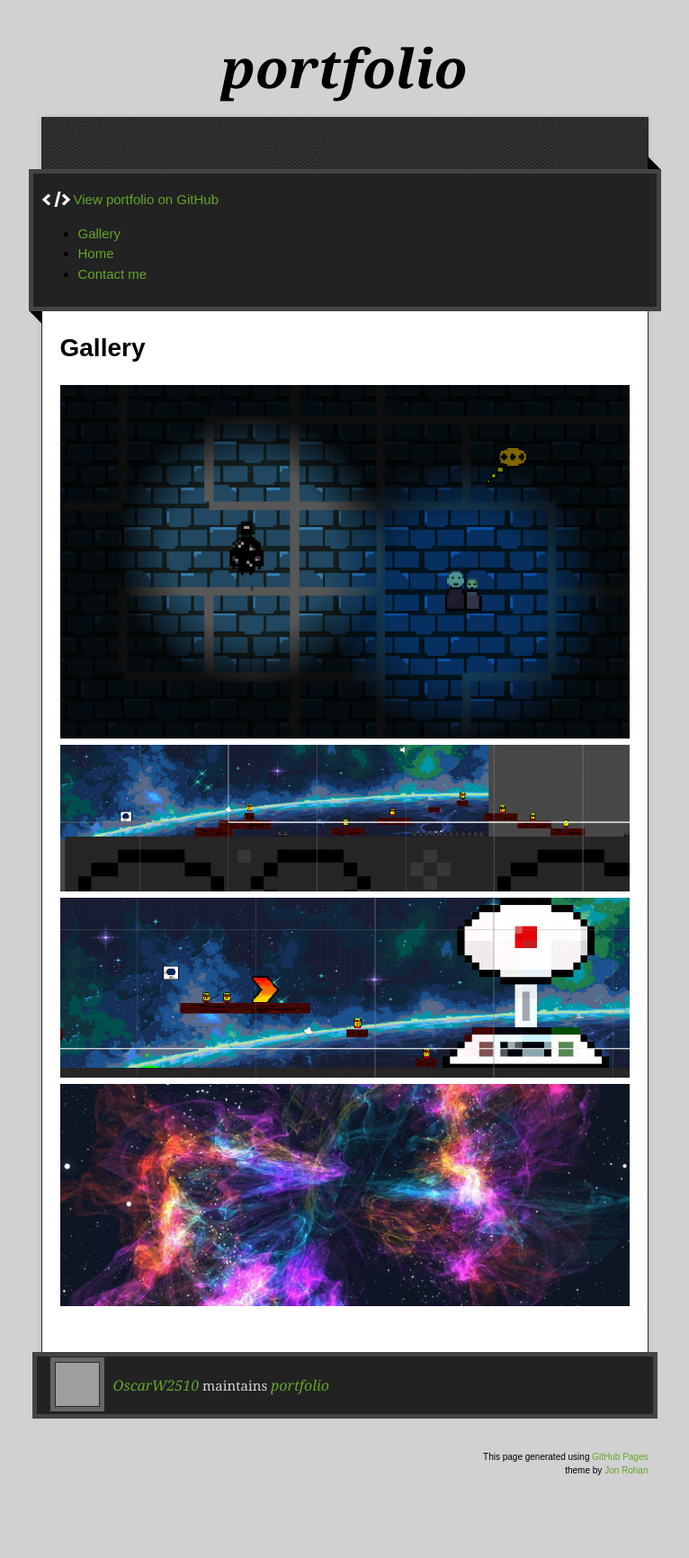
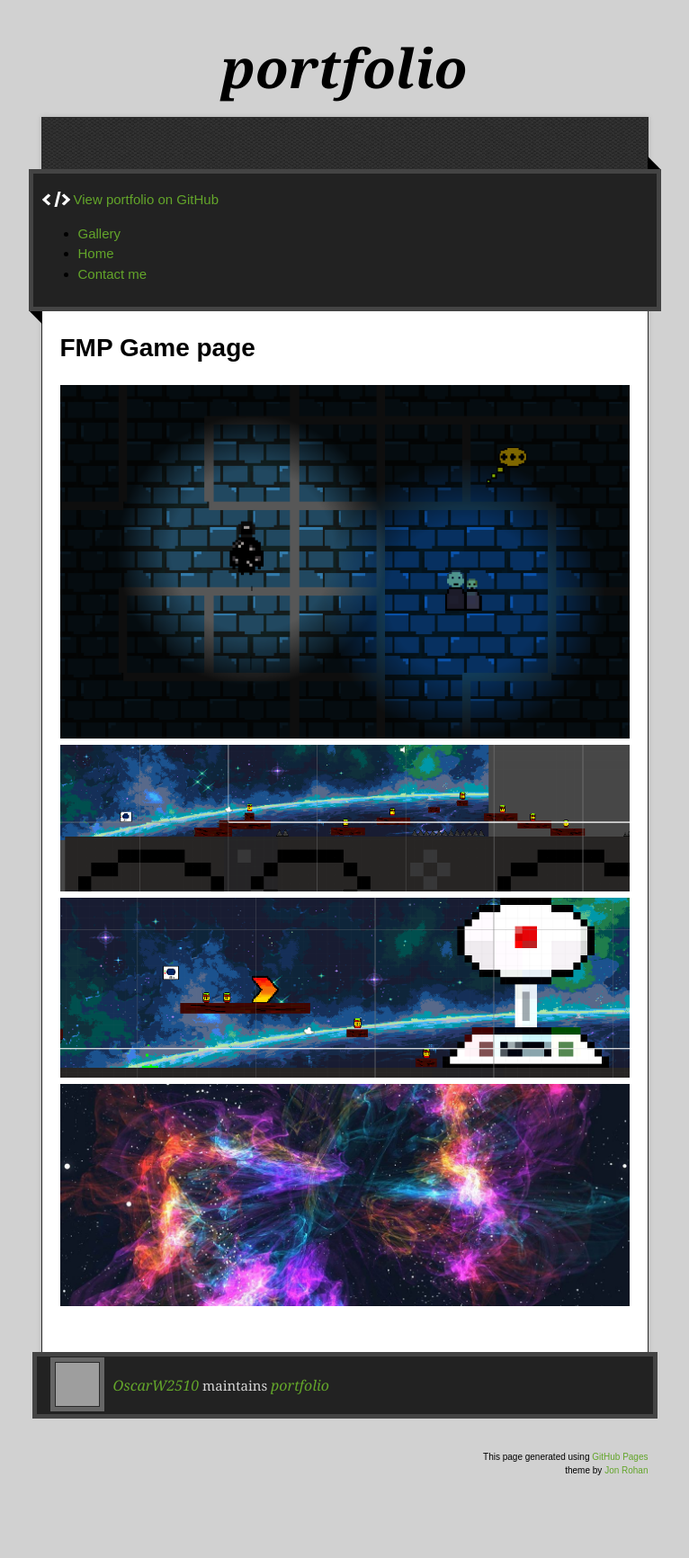
Before and after one commit to OscarW2510/portfolio, a Jekyll site: the page built from gallery.md, in a window 1280 px wide. Shown: the whole page at 90% size, without its empty margins (257-1023 px from the left). Built offline with Jekyll 4.4.1, drawn with Linux system fonts in a browser that asks for light colours; the repository's description, which GitHub fills in, is left out; our own code applies the rules of GitHub Pages for plain Markdown files; grey boxes are pictures that could not be loaded.

Commit message:
Update gallery.md

```diff
--- a/gallery.md
+++ b/gallery.md
@@ -3,7 +3,7 @@ layout: default
 ---
 
 
-# Gallery
+# FMP Game page
   <img src="assets/images/game page 1.PNG" width="100%"/><br/>
   <img src="https://oscarw2510.github.io/portfolio/Game%20ss.PNG" alt="drawing" width="100%"/><br/>
   <img src="https://oscarw2510.github.io/portfolio/Game%20ss%202.PNG" alt="drawing" width="100%"/><br/>
```
